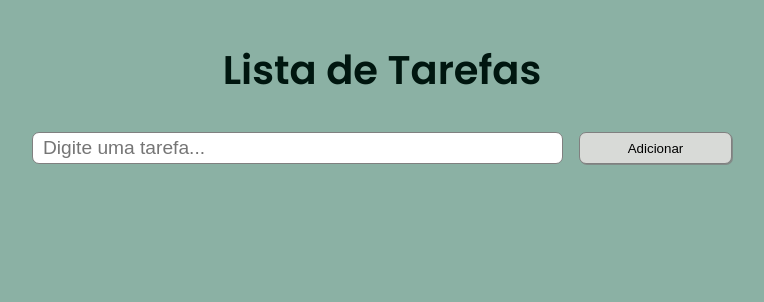
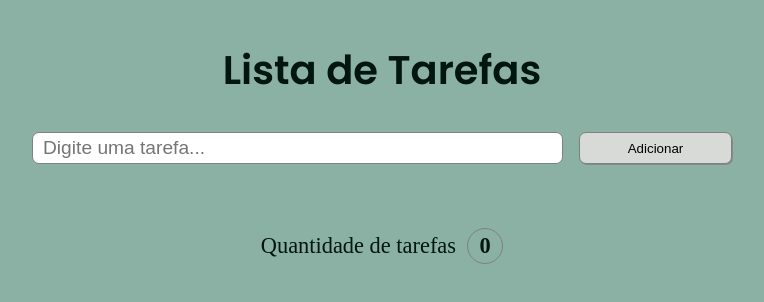
Before and after one commit to eliezervencato/SENAI-FuturoDEV, a plain HTML site: page M1S04/index.html in a window 1280 px wide. Shown: the whole page, without its empty margins (258-1022 px from the left). Drawn offline with nearby package versions, Linux system fonts and the light colour scheme.

Commit message:
M1S06 Ex4 - Mini Projeto - Adicionado contador de tarefas

```diff
--- a/M1S04/app.js
+++ b/M1S04/app.js
@@ -43,11 +43,14 @@ function criaElementoItem(item){
 
 function atualizaTela(){
     lista.innerHTML = '';
-
+    let contagem = 0;
     listaControle.forEach((item) => {
         const novoItem = criaElementoItem(item);
         lista.appendChild(novoItem);
+        contagem++;
 });
+    const contador = document.getElementById('contador');
+    contador.innerHTML = contagem;
 }
 
 atualizaTela();
--- a/M1S04/index.html
+++ b/M1S04/index.html
@@ -43,6 +43,11 @@
         </li>
       </ul>
 
+      <div class="contagem">
+        <p>Quantidade de tarefas</p>
+        <span id="contador"></span>
+      </div>
+
     </div>
 
     <script src="app.js"></script>
--- a/M1S04/style.css
+++ b/M1S04/style.css
@@ -94,3 +94,22 @@ h1 {
 .material-symbols-outlined {
     text-align: center;
 }
+
+.contagem {
+    display: flex;
+    justify-content: center;
+    align-items: center;
+    gap: 0.5em;
+    font-size: 1.4rem;
+    color: rgb(0, 22, 15);
+}
+
+#contador {
+    font-weight: bold;
+    border: solid 1px gray;
+    border-radius: 50%;
+    padding: 4px;
+    width: 36px;
+    height: fit-content;
+    text-align: center;
+}
```
